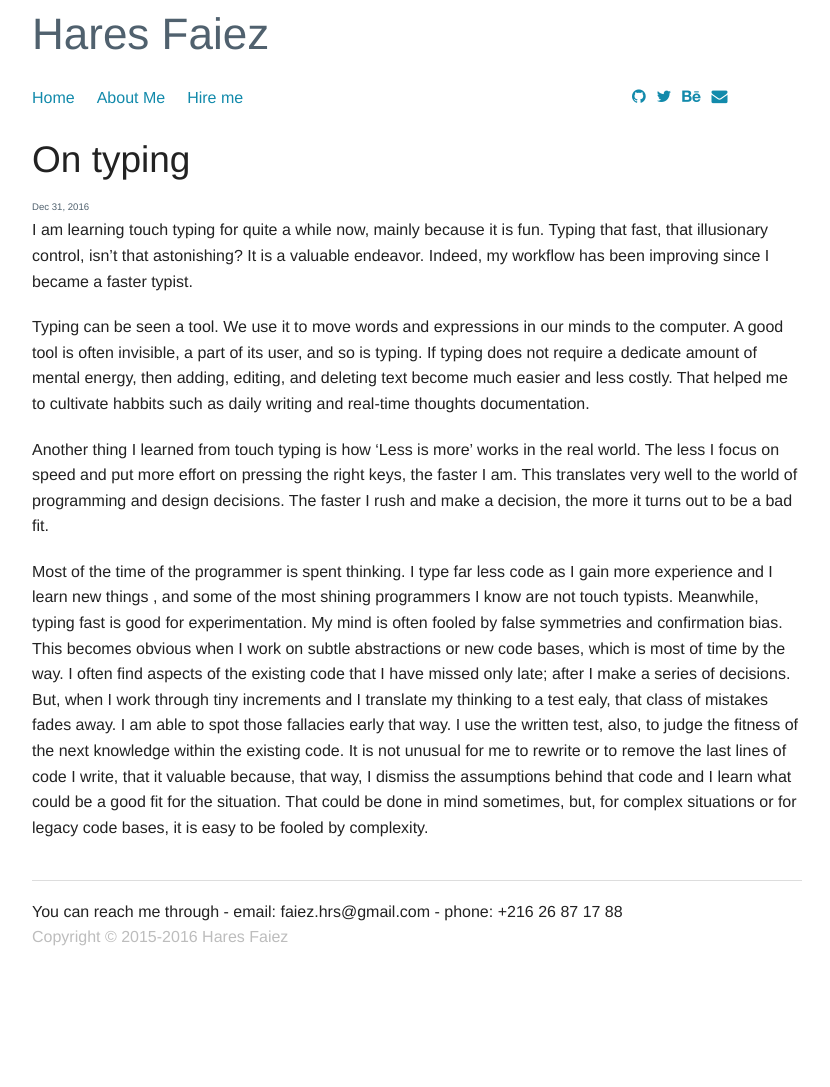
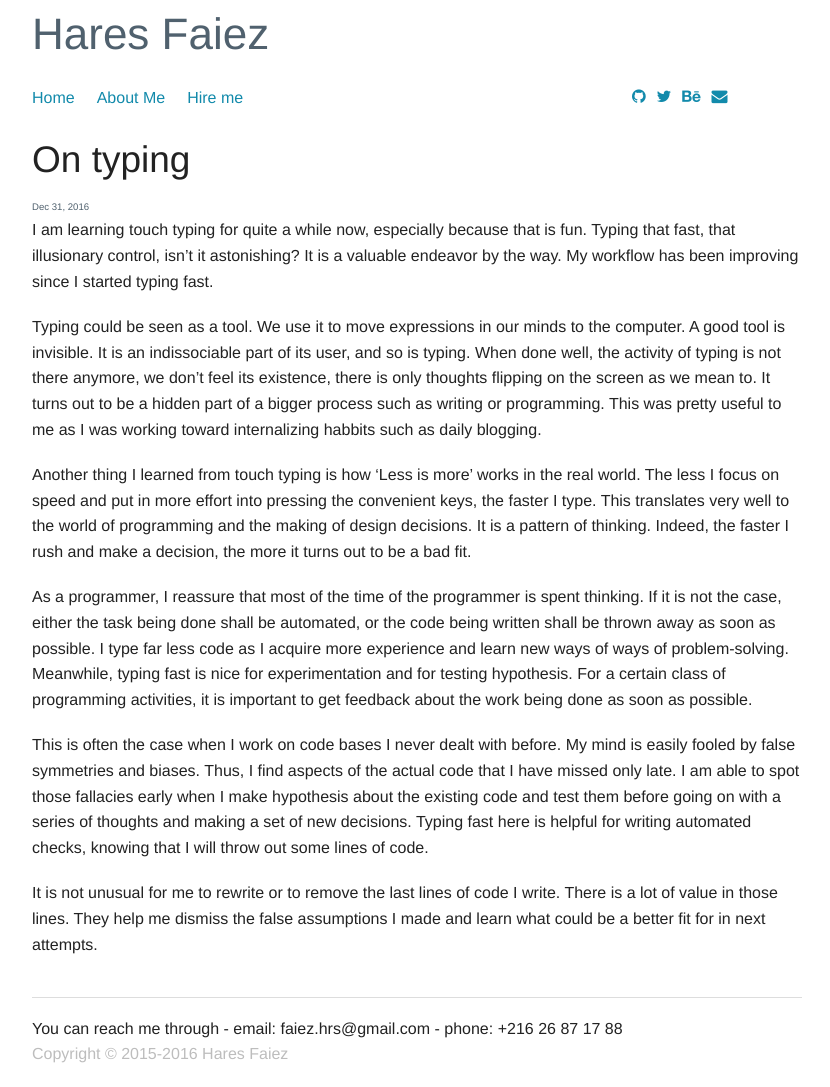
Before and after one commit to haresfaiez/haresfaiez.github.io, a Jekyll site: the page built from _posts/2016-12-31-on-typing.md, in a window 1280 px wide. Shown: the whole page, without its empty margins (223-1053 px from the left). Built offline with Jekyll 4.4.1, drawn with Linux system fonts in a browser that asks for light colours; comment, search, counter and statistics services are not loaded; before the commit the page ends 970 px from its top, so only the background shows below that.

Commit message:
Improve the on-typing post

```diff
--- a/_posts/2016-12-31-on-typing.md
+++ b/_posts/2016-12-31-on-typing.md
@@ -7,40 +7,44 @@ categories: Software
 tags: typing
 ---
 
-I am learning touch typing for quite a while now, mainly because it is
-fun. Typing that fast, that illusionary control, isn't that astonishing?
-It is a valuable endeavor.
-Indeed, my workflow has been improving since I became a faster typist.
+I am learning touch typing for quite a while now, especially because that is
+fun. Typing that fast, that illusionary control, isn't it astonishing?
+It is a valuable endeavor by the way.
+My workflow has been improving since I started typing fast.
 
-Typing can be seen a tool.
-We use it to move words and expressions in our minds to the computer.
-A good tool is often invisible, a part of its user, and so is typing.
-If typing does not require a dedicate amount of mental energy,
-then adding, editing, and deleting text become much easier and less costly.
-That helped me to cultivate habbits
-such as daily writing and real-time thoughts documentation.
+Typing could be seen as a tool.
+We use it to move expressions in our minds to the computer.
+A good tool is invisible. It is an indissociable part of its user, and so is typing.
+When done well, the activity of typing is not there anymore, we don't feel its existence,
+there is only thoughts flipping on the screen as we mean to.
+It turns out to be a hidden part of a bigger process such as writing or programming.
+This was pretty useful to me as I was working toward internalizing habbits such as daily blogging.
 
 Another thing I learned from touch typing is how 'Less is more' works in the real world.
-The less I focus on speed and put more effort on pressing the right keys, the faster I am.
-This translates very well to the world of programming and design decisions.
-The faster I rush and make a decision, the more it turns out to be a bad fit.
+The less I focus on speed and put in more effort into pressing the convenient keys,
+the faster I type.
+This translates very well to the world of programming and the making of design decisions.
+It is a pattern of thinking.
+Indeed, the faster I rush and make a decision, the more it turns out to be a bad fit.
 
-Most of the time of the programmer is spent thinking.
-I type far less code as I gain more experience and I learn new things
-, and some of the most shining programmers I know are not touch typists.
-Meanwhile, typing fast is good for experimentation.
-My mind is often fooled by false symmetries and confirmation bias.
-This becomes obvious when I work on subtle abstractions or new code bases,
-which is most of time by the way.
-I often find aspects of the existing code that I have missed only late;
-after I make a series of decisions.
-But, when I work through tiny increments and I translate my thinking to a test ealy,
-that class of mistakes fades away.
-I am able to spot those fallacies early that way.
-I use the written test, also, to judge the fitness of the next knowledge within
-the existing code.
-It is not unusual for me to rewrite or to remove the last lines of code I write,
-that it valuable because, that way, I dismiss the assumptions behind that code
-and I learn what could be a good fit for the situation.
-That could be done in mind sometimes,
-but, for complex situations or for legacy code bases, it is easy to be fooled by complexity.
+As a programmer,
+I reassure that most of the time of the programmer is spent thinking.
+If it is not the case, either the task being done shall be automated, or the code
+being written shall be thrown away as soon as possible.
+I type far less code as I acquire more experience
+and learn new ways of ways of problem-solving.
+Meanwhile, typing fast is nice for experimentation and for testing hypothesis.
+For a certain class of programming activities,
+it is important to get feedback about the work being done as soon as possible.
+
+This is often the case when I work on code bases I never dealt with before.
+My mind is easily fooled by false symmetries and biases.
+Thus, I find aspects of the actual code that I have missed only late.
+I am able to spot those fallacies early when I make hypothesis about the existing code
+and test them before going on with a series of thoughts and making a set of new decisions.
+Typing fast here is helpful for writing automated checks,
+knowing that I will throw out some lines of code.
+
+It is not unusual for me to rewrite or to remove the last lines of code I write.
+There is a lot of value in those lines. They help me dismiss the false assumptions
+I made and learn what could be a better fit for in next attempts.
```
